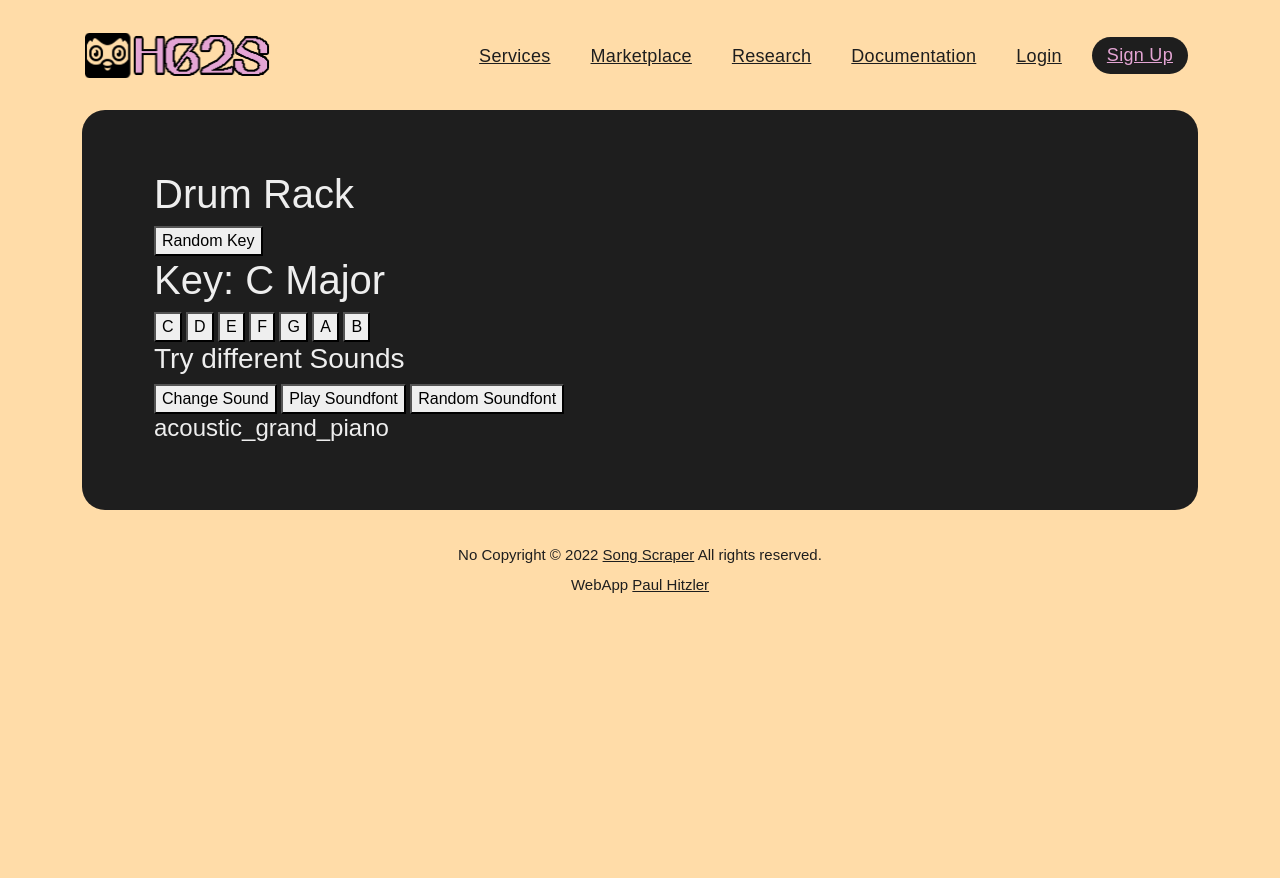
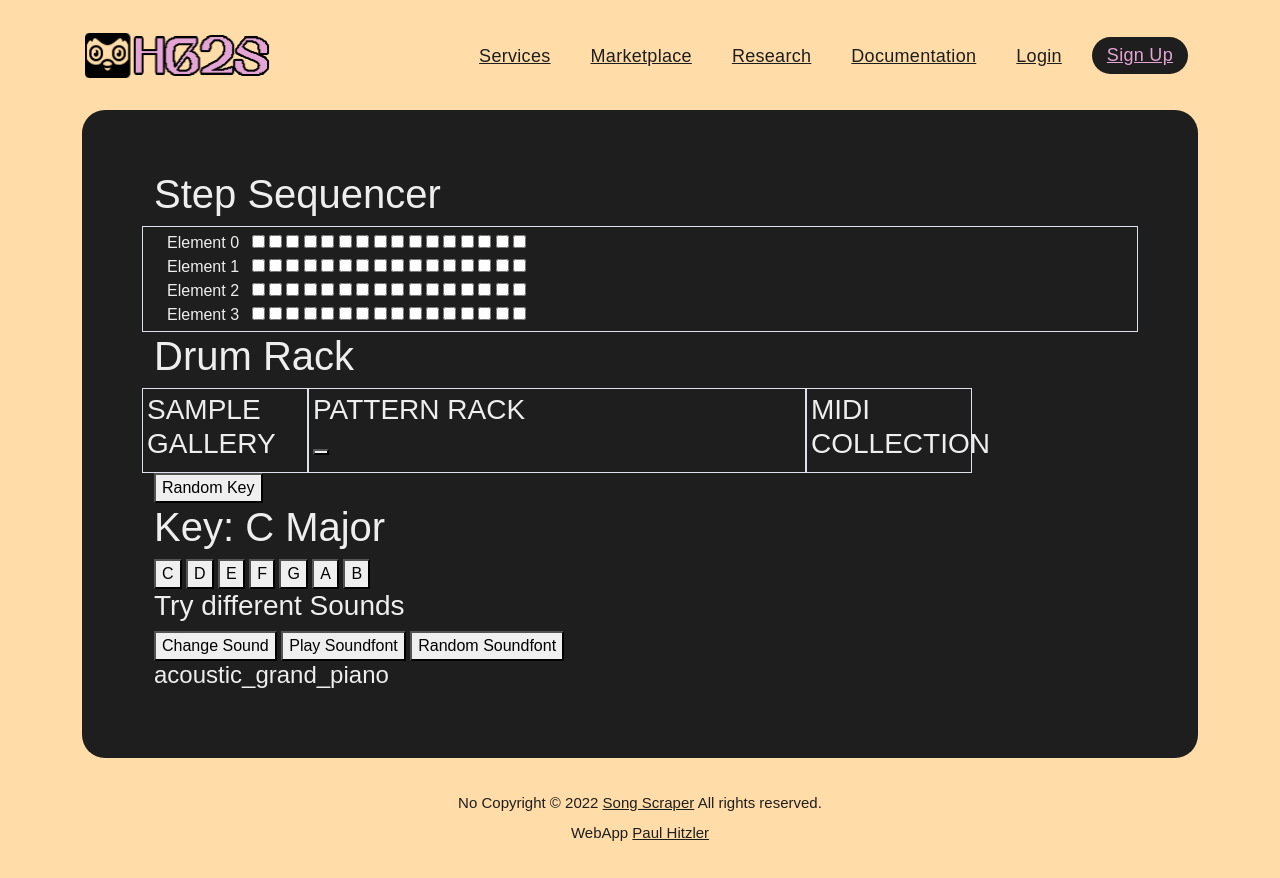
Before and after one commit to hsapaul/WebApp_HG2S, a Flask app: page /jstest in a window 1280 px wide. Before the commit the page ends 593 px from the top, so only its background shows below. Run offline with Flask 2, Linux system fonts and the light colour scheme; data that the repository does not hold is empty; some libraries are stand-ins or nearby versions; some web fonts are replaced.

Commit message:
- Step Sequencer with Tone.js works!

```diff
--- a/Project/templates/base.html
+++ b/Project/templates/base.html
@@ -21,9 +21,15 @@
 <!--        &lt;!&ndash; JAVASCRIPT &ndash;&gt;-->
         <script type="text/javascript" src="{{ url_for('static', filename='js/jquery.js')}}"></script>
         <script type="text/javascript" src="{{ url_for('static', filename='js/jquery.min.js')}}"></script>
+
         <script type="text/javascript" src="{{ url_for('static', filename = 'node_modules/@popperjs/core/dist/umd/popper.min.js')}}"></script>
         <script type="module" src="{{ url_for('static', filename = 'node_modules/@popperjs/core/lib/popper.js')}}"></script>
+
+        <script id="tone_module" type="module" src="{{ url_for('static', filename = 'node_modules/tone/build/Tone.js')}}" async></script>
+
         <script type="text/javascript" src="{{ url_for('static', filename='js/bootstrap.min.js')}}"></script>
+
+
 <!--        <script type="text/javascript" src="{{ url_for('static', filename='js/custom.min.js')}}"></script>-->
 <!--        <script type="text/javascript" src="{{ url_for('static', filename='js/isotope.js/isotope.min.js')}}"></script>-->
 <!--        <script type="text/javascript" src="{{ url_for('static', filename='js/own-carousel.js')}}"></script>-->
@@ -31,6 +37,7 @@
 <!--        <script type="text/javascript" src="{{ url_for('static', filename='js/tabs.js')}}"></script>-->
 <!--        <script type="text/javascript" src="{{ url_for('static', filename='js/popup.js')}}"></script>-->
         <script type="text/javascript" src="{{ url_for('static', filename='js/soundfont-player.min.js')}}"></script>
+
         {% block extra_head_configs %}
         {% endblock %}
     </head>
--- a/Project/templates/js_test.html
+++ b/Project/templates/js_test.html
@@ -19,16 +19,55 @@ HG2S - Text Prompt Song Generation
 {% endif %}
 
 <div class="container">
+    <h1>Step Sequencer</h1>
+    <!--    <button id="button_start">Start</button>-->
+    <!-- Show Start Button when sequencer_script is loaded -->
+    <button id="button_start" style="display: none;">Start</button>
+    <div class="row border p-1">
+        {% for i in range(4) %}
+        <div class="sequencer-row">
+            <h6 class="d-inline mx-2">Element {{i}}</h6>
+            {% for i in range(16) %}
+            {% if i % 4 == 0 %}
+            <input class="d-inline bg-danger border-danger" type="checkbox">
+            {% else %}
+            <input class="d-inline" type="checkbox">
+            {% endif %}
+            {% endfor %}
+        </div>
+        {% endfor %}
+    </div>
+</div>
+
+<div class="container">
     <h1>Drum Rack</h1>
     <div class="row">
-        {% for kick in kick_paths %}
-        <div class="col-2">
-            <button id="audio" class="d-inline" onclick="playKick('{{static_url}}', '{{kick_names[loop.index - 1]}}')">
-                kick {{loop.index - 1}}
-            </button>
+        <!-- SAMPLE GALLERY -->
+        <div class="d-inline-block border p-1 col-2">
+            <h3>SAMPLE GALLERY</h3>
+            {% for kick in kick_paths %}
+            <div class="">
+                <button id="audio" class=""
+                        onclick="playKick('{{static_url}}', '{{kick_names[loop.index - 1]}}')">
+                    Kick Sample {{loop.index - 1}}
+                </button>
+            </div>
+            {% endfor %}
         </div>
-<!--            <button class="btn btn-primary" onclick="">{{kick}}</button>-->
-        {% endfor %}
+        <!-- PATTERN RACK -->
+        <div class="d-inline-block border p-1 col-6">
+            <h3>PATTERN RACK</h3>
+            <div class="">
+                <button class=""></button>
+            </div>
+        </div>
+        <!-- MIDI COLLECTION -->
+        <div class="d-inline-block border p-1 col-2">
+            <h3>MIDI COLLECTION</h3>
+            {% for midi in midi_paths %}
+            {{midi}}
+            {% endfor %}
+        </div>
     </div>
 </div>
 <div class="container">
@@ -50,178 +89,261 @@ HG2S - Text Prompt Song Generation
 
 <script>
 
-    let play_now = false;
-    const audioContext = new AudioContext();
+    var sequencer_script = document.querySelector('#tone_module')
 
-    tonic = {
-        "C": 261.63,
-        "C#": 277.18,
-        "D": 293.66,
-        "D#": 311.13,
-        "E": 329.63,
-        "F": 349.23,
-        "F#": 369.99,
-        "G": 392.00,
-        "G#": 415.30,
-        "A": 440.00,
-        "A#": 466.16,
-        "B": 493.88
-    };
-    mode = {
-        "Major": [0, 2, 4, 5, 7, 9, 11], "Minor": [0, 2, 3, 5, 7, 8, 10],
-        "Pentatonic": [0, 2, 4, 7, 9], "Blues": [0, 3, 5, 6, 7, 10],
-        "Ionian": [0, 2, 4, 5, 7, 9, 11], "Dorian": [0, 2, 3, 5, 7, 9, 10],
-        "Phrygian": [0, 1, 3, 5, 7, 8, 10], "Lydian": [0, 2, 4, 6, 7, 9, 11],
-        "Mixolydian": [0, 2, 4, 5, 7, 9, 10], "Aeolian": [0, 2, 3, 5, 7, 8, 10],
-        "Locrian": [0, 1, 3, 5, 6, 8, 10], "Harmonic Minor": [0, 2, 3, 5, 7, 8, 11],
-        "Melodic Minor": [0, 2, 3, 5, 7, 9, 11], "Whole Tone": [0, 2, 4, 6, 8, 10],
-        "Diminished": [0, 2, 3, 5, 6, 8, 9, 11], "Chromatic": [0, 1, 2, 3, 4, 5, 6, 7, 8, 9, 10, 11],
-        "Major Pentatonic": [0, 2, 4, 7, 9], "Minor Pentatonic": [0, 3, 5, 7, 10],
-        "Major Blues": [0, 2, 3, 4, 7, 9], "Minor Blues": [0, 3, 5, 6, 7, 10]
-    };
+    sequencer_script.addEventListener('load', function () {
+        const synths = [
+            new Tone.Synth().toDestination(),
+            new Tone.Synth().toDestination(),
+            new Tone.Synth().toDestination(),
+            new Tone.Synth().toDestination()
+        ];
+
+        const drum_samples = [
+            new Tone.Player("{{static_url}}/kicks/BOS_DHT_Kick_One_Shot_Rumble_Massive.wav").toDestination(),
+            new Tone.Player("{{static_url}}/kicks/BOS_DHT_Kick_One_Shot_Rumble_Night.wav").toDestination(),
+            new Tone.Player("{{static_url}}/kicks/BOS_DHT_Kick_One_Shot_Rumble_Scary.wav").toDestination(),
+            new Tone.Player("{{static_url}}/kicks/BOS_DHT_Kick_One_Shot_Rumble_Thud.wav").toDestination()
+        ];
+
+        synths[0].oscillator.type = "sine";
+        synths[1].oscillator.type = "triangle";
+        synths[2].oscillator.type = "sawtooth";
+        synths[3].oscillator.type = "square";
 
 
-    // DEFAULT KEY
-    let key = "C";
-    let scale = "Major";
-    let note_1 = {"note": "C", "frequency": tonic["C"]};
-    let note_2 = {"note": "D", "frequency": tonic["D"]};
-    let note_3 = {"note": "E", "frequency": tonic["E"]};
-    let note_4 = {"note": "F", "frequency": tonic["F"]};
-    let note_5 = {"note": "G", "frequency": tonic["G"]};
-    let note_6 = {"note": "A", "frequency": tonic["A"]};
-    let note_7 = {"note": "B", "frequency": tonic["B"]};
+        synths.forEach(synth => synth.toMaster());
 
-    oscillator_types = ["sine", "square", "sawtooth", "triangle"];
-    let oscillator_type = oscillator_types[0];
+        // const $rows = document.querySelectorAll(".sequencer-row"), notes = ["G5", "A5", "B5", "A3"];
+        const $rows = document.querySelectorAll(".sequencer-row"), notes = ["C4", "C4", "C4", "C4"];
 
-    function playKick(static_url, kick) {
-        let path = static_url + "/kicks/" + kick;
-        let audio = new Audio(path);
-        audio.play();
-    }
+        console.log($rows);
+        let index = 0;
 
-    function random_key() {
-        key = Object.keys(tonic)[Math.floor(Math.random() * Object.keys(tonic).length)];
-        scale = Object.keys(mode)[Math.floor(Math.random() * Object.keys(mode).length)];
-        document.querySelector("h1").innerHTML = "Key: " + key + " " + scale;
-        if (scale == "Major") {
-            for (let i = 0; i < 7; i++) {
-                note = Object.keys(tonic)[(Object.keys(tonic).indexOf(key) + mode[scale][i]) % 12];
-                document.querySelector("button:nth-child(" + (i + 3) + ")").innerHTML = note;
-            }
-        } else if (scale == "Minor") {
-            for (let i = 0; i < 7; i++) {
-                note = Object.keys(tonic)[(Object.keys(tonic).indexOf(key) + mode[scale][i]) % 12];
-                document.querySelector("button:nth-child(" + (i + 3) + ")").innerHTML = note;
-            }
-        } else if (scale == "Pentatonic") {
-            for (let i = 0; i < 5; i++) {
-                note = Object.keys(tonic)[(Object.keys(tonic).indexOf(key) + mode[scale][i]) % 12];
-                document.querySelector("button:nth-child(" + (i + 3) + ")").innerHTML = note;
-            }
-        } else if (scale == "Blues") {
-            for (let i = 0; i < 6; i++) {
-                note = Object.keys(tonic)[(Object.keys(tonic).indexOf(key) + mode[scale][i]) % 12];
-                document.querySelector("button:nth-child(" + (i + 3) + ")").innerHTML = note;
-            }
+        // repeated event every 8th note
+        Tone.Transport.scheduleRepeat(repeat_drum_samples, "8n");
+        Tone.Transport.start();
+
+        function play_note_with_tone_js() {
+            Tone.start();
+            Tone.Transport.toggle();
         }
 
-        note_1 = {"note": key, "frequency": tonic[key]};
-        note_2 = {"note": key, "frequency": tonic[key] * Math.pow(2, mode[scale][1] / 12)};
-        note_3 = {"note": key, "frequency": tonic[key] * Math.pow(2, mode[scale][2] / 12)};
-        note_4 = {"note": key, "frequency": tonic[key] * Math.pow(2, mode[scale][3] / 12)};
-        note_5 = {"note": key, "frequency": tonic[key] * Math.pow(2, mode[scale][4] / 12)};
-        note_6 = {"note": key, "frequency": tonic[key] * Math.pow(2, mode[scale][5] / 12)};
-        note_7 = {"note": key, "frequency": tonic[key] * Math.pow(2, mode[scale][6] / 12)};
-        document.querySelector("button")[1].innerHTML = note_1.note;
-        document.querySelector("button")[2].innerHTML = note_2.note;
-        document.querySelector("button")[3].innerHTML = note_3.note;
-        document.querySelector("button")[4].innerHTML = note_4.note;
-        document.querySelector("button")[5].innerHTML = note_5.note;
-        document.querySelector("button")[6].innerHTML = note_6.note;
-        document.querySelector("button")[7].innerHTML = note_7.note;
-    }
+        // function repeat(time) {
+        //     console.log("repeat");
+        //     let step = index % 16;
+        //     for (let i = 0; i < $rows.length; i++) {
+        //         let $input = $rows[i].querySelectorAll("input")[step];
+        //         let synth = synths[i],
+        //             note = notes[i],
+        //             $row = $rows[i];
+        //         if ($input.checked) {
+        //             synth.triggerAttackRelease("C4", "8n", time);
+        //         }
+        //     }
+        //     index++;
+        // }
 
-    function play(note) {
-        console.log(note);
-        const oscillator = audioContext.createOscillator();
-        oscillator.frequency.value = note.frequency;
-        oscillator.type = oscillator_type;
-        oscillator.connect(audioContext.destination);
-        oscillator.start();
-        setTimeout(() => {
-            oscillator.stop();
-        }, 500);
-    }
+        function repeat_drum_samples(time) {
+            console.log("repeat");
+            let step = index % 16;
+            for (let i = 0; i < $rows.length; i++) {
+                let $input = $rows[i].querySelectorAll("input")[step];
+                let drum_sample = drum_samples[i],
+                    $row = $rows[i];
+                if ($input.checked) {
+                    drum_sample.start();
+                }
+            }
+            index++;
+        }
 
-    document.addEventListener('keydown', play_note);
+        // Show Start Button when sequencer_script is loaded
+        document.getElementById("button_start").style.display = "block";
 
-    function play_note(event) {
-        if (event.key == "y") {
-            play(note_1);
-            document.querySelector("button:nth-child(3)").style.backgroundColor = "#" + ((1 << 24) * Math.random() | 0).toString(16).padStart(6, "0");
-        } else if (event.key == "x") {
-            play(note_2);
-            document.querySelector("button:nth-child(4)").style.backgroundColor = "#" + ((1 << 24) * Math.random() | 0).toString(16).padStart(6, "0");
-        } else if (event.key == "c") {
-            play(note_3);
-            document.querySelector("button:nth-child(5)").style.backgroundColor = "#" + ((1 << 24) * Math.random() | 0).toString(16).padStart(6, "0");
-        } else if (event.key == "v") {
-            play(note_4);
-            document.querySelector("button:nth-child(6)").style.backgroundColor = "#" + ((1 << 24) * Math.random() | 0).toString(16).padStart(6, "0");
-        } else if (event.key == "b") {
-            play(note_5);
-            document.querySelector("button:nth-child(7)").style.backgroundColor = "#" + ((1 << 24) * Math.random() | 0).toString(16).padStart(6, "0");
-        } else if (event.key == "n") {
-            play(note_6);
-            document.querySelector("button:nth-child(8)").style.backgroundColor = "#" + ((1 << 24) * Math.random() | 0).toString(16).padStart(6, "0");
-        } else if (event.key == "m") {
-            play(note_7);
-            document.querySelector("buttonm:nth-child(9)").style.backgroundColor = "#" + ((1 << 24) * Math.random() | 0).toString(16).padStart(6, "0");
-        }
-    }
-
-    function change_sound() {
-        oscillator_type = oscillator_types[(oscillator_types.indexOf(oscillator_type) + 1) % 4];
-    }
+        // Start Button
+        document.getElementById("button_start").addEventListener("click", function () {
+            play_note_with_tone_js();
+        });
 
 
-    // -- SOUNDFONTS --
+    })
 
-    let soundfont_instrument = 'acoustic_grand_piano';
-    let soundfont_instruments = ['clavinet', 'acoustic_grand_piano', 'acoustic_guitar_nylon', 'acoustic_guitar_steel',
-        'electric_guitar_clean', 'electric_guitar_jazz', 'electric_guitar_muted', 'overdriven_guitar',
-        'distortion_guitar', 'guitar_harmonics', 'acoustic_bass', 'electric_bass_finger',
-        'electric_bass_pick', 'fretless_bass', 'slap_bass_1', 'slap_bass_2', 'synth_bass_1',
-        'synth_bass_2', 'violin', 'viola', 'cello', 'contrabass', 'tremolo_strings',
-        'pizzicato_strings', 'orchestral_harp', 'timpani', 'string_ensemble_1', 'string_ensemble_2',
-        'synth_strings_1', 'synth_strings_2', 'choir_aahs', 'voice_oohs', 'synth_voice', 'orchestra_hit',
-        'trumpet', 'trombone', 'tuba', 'muted_trumpet', 'french_horn', 'brass_section', 'synth_brass_1',
-        'synth_brass_2', 'soprano_sax', 'alto_sax', 'tenor_sax', 'baritone_sax', 'oboe', 'english_horn',
-        'bassoon', 'clarinet', 'piccolo', 'flute', 'recorder', 'pan_flute', 'blown_bottle', 'shakuhachi',
-        'whistle', 'ocarina', 'lead_1_square', 'lead_2_sawtooth', 'lead_3_calliope', 'lead_4_chiff',
-        'lead_5_charang', 'lead_6_voice', 'lead_7_fifths', 'lead_8_bass__lead', 'pad_1_new_age',
-        'pad_2_warm', 'pad_3_polysynth', 'pad_4_choir', 'pad_5_bowed', 'pad_6_metallic', 'pad_7_halo',
-        'pad_8_sweep', 'fx_1_rain', 'fx_2_soundtrack', 'fx_3_crystal', 'fx_4_atmosphere', 'fx_5_brightness']
 
-    function change_soundfont_instrument() {
-        console.log("change_soundfont_instrument");
-        soundfont_instrument = soundfont_instruments[Math.floor(Math.random() * soundfont_instruments.length)];
-        document.querySelector("h4").innerHTML = soundfont_instrument;
-        Soundfont.instrument(audioContext, soundfont_instrument).then(function (instrument) {
-            soundfont_instrument = instrument;
-        });
-    }
-
-    function play_soundfont() {
-        // console.log("play_c4");
-        // play(note_1);
-        console.log("play_soundfont");
-        Soundfont.instrument(audioContext, soundfont_instrument).then((instrument) => {
-            instrument.play('C4');
-        });
-    }
+    //
+    //
+    // // let play_now = false;
+    // // const audioContext = new AudioContext();
+    //
+    // tonic = {
+    //     "C": 261.63,
+    //     "C#": 277.18,
+    //     "D": 293.66,
+    //     "D#": 311.13,
+    //     "E": 329.63,
+    //     "F": 349.23,
+    //     "F#": 369.99,
+    //     "G": 392.00,
+    //     "G#": 415.30,
+    //     "A": 440.00,
+    //     "A#": 466.16,
+    //     "B": 493.88
+    // };
+    // mode = {
+    //     "Major": [0, 2, 4, 5, 7, 9, 11], "Minor": [0, 2, 3, 5, 7, 8, 10],
+    //     "Pentatonic": [0, 2, 4, 7, 9], "Blues": [0, 3, 5, 6, 7, 10],
+    //     "Ionian": [0, 2, 4, 5, 7, 9, 11], "Dorian": [0, 2, 3, 5, 7, 9, 10],
+    //     "Phrygian": [0, 1, 3, 5, 7, 8, 10], "Lydian": [0, 2, 4, 6, 7, 9, 11],
+    //     "Mixolydian": [0, 2, 4, 5, 7, 9, 10], "Aeolian": [0, 2, 3, 5, 7, 8, 10],
+    //     "Locrian": [0, 1, 3, 5, 6, 8, 10], "Harmonic Minor": [0, 2, 3, 5, 7, 8, 11],
+    //     "Melodic Minor": [0, 2, 3, 5, 7, 9, 11], "Whole Tone": [0, 2, 4, 6, 8, 10],
+    //     "Diminished": [0, 2, 3, 5, 6, 8, 9, 11], "Chromatic": [0, 1, 2, 3, 4, 5, 6, 7, 8, 9, 10, 11],
+    //     "Major Pentatonic": [0, 2, 4, 7, 9], "Minor Pentatonic": [0, 3, 5, 7, 10],
+    //     "Major Blues": [0, 2, 3, 4, 7, 9], "Minor Blues": [0, 3, 5, 6, 7, 10]
+    // };
+    //
+    //
+    // // DEFAULT KEY
+    // let key = "C";
+    // let scale = "Major";
+    // let note_1 = {"note": "C", "frequency": tonic["C"]};
+    // let note_2 = {"note": "D", "frequency": tonic["D"]};
+    // let note_3 = {"note": "E", "frequency": tonic["E"]};
+    // let note_4 = {"note": "F", "frequency": tonic["F"]};
+    // let note_5 = {"note": "G", "frequency": tonic["G"]};
+    // let note_6 = {"note": "A", "frequency": tonic["A"]};
+    // let note_7 = {"note": "B", "frequency": tonic["B"]};
+    //
+    // oscillator_types = ["sine", "square", "sawtooth", "triangle"];
+    // let oscillator_type = oscillator_types[0];
+    //
+    // function playKick(static_url, kick) {
+    //     let path = static_url + "/kicks/" + kick;
+    //     let audio = new Audio(path);
+    //     audio.play();
+    // }
+    //
+    // function random_key() {
+    //     key = Object.keys(tonic)[Math.floor(Math.random() * Object.keys(tonic).length)];
+    //     scale = Object.keys(mode)[Math.floor(Math.random() * Object.keys(mode).length)];
+    //     document.querySelector("h1").innerHTML = "Key: " + key + " " + scale;
+    //     if (scale == "Major") {
+    //         for (let i = 0; i < 7; i++) {
+    //             note = Object.keys(tonic)[(Object.keys(tonic).indexOf(key) + mode[scale][i]) % 12];
+    //             document.querySelector("button:nth-child(" + (i + 3) + ")").innerHTML = note;
+    //         }
+    //     } else if (scale == "Minor") {
+    //         for (let i = 0; i < 7; i++) {
+    //             note = Object.keys(tonic)[(Object.keys(tonic).indexOf(key) + mode[scale][i]) % 12];
+    //             document.querySelector("button:nth-child(" + (i + 3) + ")").innerHTML = note;
+    //         }
+    //     } else if (scale == "Pentatonic") {
+    //         for (let i = 0; i < 5; i++) {
+    //             note = Object.keys(tonic)[(Object.keys(tonic).indexOf(key) + mode[scale][i]) % 12];
+    //             document.querySelector("button:nth-child(" + (i + 3) + ")").innerHTML = note;
+    //         }
+    //     } else if (scale == "Blues") {
+    //         for (let i = 0; i < 6; i++) {
+    //             note = Object.keys(tonic)[(Object.keys(tonic).indexOf(key) + mode[scale][i]) % 12];
+    //             document.querySelector("button:nth-child(" + (i + 3) + ")").innerHTML = note;
+    //         }
+    //     }
+    //
+    //     note_1 = {"note": key, "frequency": tonic[key]};
+    //     note_2 = {"note": key, "frequency": tonic[key] * Math.pow(2, mode[scale][1] / 12)};
+    //     note_3 = {"note": key, "frequency": tonic[key] * Math.pow(2, mode[scale][2] / 12)};
+    //     note_4 = {"note": key, "frequency": tonic[key] * Math.pow(2, mode[scale][3] / 12)};
+    //     note_5 = {"note": key, "frequency": tonic[key] * Math.pow(2, mode[scale][4] / 12)};
+    //     note_6 = {"note": key, "frequency": tonic[key] * Math.pow(2, mode[scale][5] / 12)};
+    //     note_7 = {"note": key, "frequency": tonic[key] * Math.pow(2, mode[scale][6] / 12)};
+    //     document.querySelector("button")[1].innerHTML = note_1.note;
+    //     document.querySelector("button")[2].innerHTML = note_2.note;
+    //     document.querySelector("button")[3].innerHTML = note_3.note;
+    //     document.querySelector("button")[4].innerHTML = note_4.note;
+    //     document.querySelector("button")[5].innerHTML = note_5.note;
+    //     document.querySelector("button")[6].innerHTML = note_6.note;
+    //     document.querySelector("button")[7].innerHTML = note_7.note;
+    // }
+    //
+    // function play(note) {
+    //     console.log(note);
+    //     const oscillator = audioContext.createOscillator();
+    //     oscillator.frequency.value = note.frequency;
+    //     oscillator.type = oscillator_type;
+    //     oscillator.connect(audioContext.destination);
+    //     oscillator.start();
+    //     setTimeout(() => {
+    //         oscillator.stop();
+    //     }, 500);
+    // }
+    //
+    // document.addEventListener('keydown', play_note);
+    //
+    // function play_note(event) {
+    //     if (event.key == "y") {
+    //         play(note_1);
+    //         document.querySelector("button:nth-child(3)").style.backgroundColor = "#" + ((1 << 24) * Math.random() | 0).toString(16).padStart(6, "0");
+    //     } else if (event.key == "x") {
+    //         play(note_2);
+    //         document.querySelector("button:nth-child(4)").style.backgroundColor = "#" + ((1 << 24) * Math.random() | 0).toString(16).padStart(6, "0");
+    //     } else if (event.key == "c") {
+    //         play(note_3);
+    //         document.querySelector("button:nth-child(5)").style.backgroundColor = "#" + ((1 << 24) * Math.random() | 0).toString(16).padStart(6, "0");
+    //     } else if (event.key == "v") {
+    //         play(note_4);
+    //         document.querySelector("button:nth-child(6)").style.backgroundColor = "#" + ((1 << 24) * Math.random() | 0).toString(16).padStart(6, "0");
+    //     } else if (event.key == "b") {
+    //         play(note_5);
+    //         document.querySelector("button:nth-child(7)").style.backgroundColor = "#" + ((1 << 24) * Math.random() | 0).toString(16).padStart(6, "0");
+    //     } else if (event.key == "n") {
+    //         play(note_6);
+    //         document.querySelector("button:nth-child(8)").style.backgroundColor = "#" + ((1 << 24) * Math.random() | 0).toString(16).padStart(6, "0");
+    //     } else if (event.key == "m") {
+    //         play(note_7);
+    //         document.querySelector("buttonm:nth-child(9)").style.backgroundColor = "#" + ((1 << 24) * Math.random() | 0).toString(16).padStart(6, "0");
+    //     }
+    // }
+    //
+    // function change_sound() {
+    //     oscillator_type = oscillator_types[(oscillator_types.indexOf(oscillator_type) + 1) % 4];
+    // }
+    //
+    //
+    // // -- SOUNDFONTS --
+    //
+    // let soundfont_instrument = 'acoustic_grand_piano';
+    // let soundfont_instruments = ['clavinet', 'acoustic_grand_piano', 'acoustic_guitar_nylon', 'acoustic_guitar_steel',
+    //     'electric_guitar_clean', 'electric_guitar_jazz', 'electric_guitar_muted', 'overdriven_guitar',
+    //     'distortion_guitar', 'guitar_harmonics', 'acoustic_bass', 'electric_bass_finger',
+    //     'electric_bass_pick', 'fretless_bass', 'slap_bass_1', 'slap_bass_2', 'synth_bass_1',
+    //     'synth_bass_2', 'violin', 'viola', 'cello', 'contrabass', 'tremolo_strings',
+    //     'pizzicato_strings', 'orchestral_harp', 'timpani', 'string_ensemble_1', 'string_ensemble_2',
+    //     'synth_strings_1', 'synth_strings_2', 'choir_aahs', 'voice_oohs', 'synth_voice', 'orchestra_hit',
+    //     'trumpet', 'trombone', 'tuba', 'muted_trumpet', 'french_horn', 'brass_section', 'synth_brass_1',
+    //     'synth_brass_2', 'soprano_sax', 'alto_sax', 'tenor_sax', 'baritone_sax', 'oboe', 'english_horn',
+    //     'bassoon', 'clarinet', 'piccolo', 'flute', 'recorder', 'pan_flute', 'blown_bottle', 'shakuhachi',
+    //     'whistle', 'ocarina', 'lead_1_square', 'lead_2_sawtooth', 'lead_3_calliope', 'lead_4_chiff',
+    //     'lead_5_charang', 'lead_6_voice', 'lead_7_fifths', 'lead_8_bass__lead', 'pad_1_new_age',
+    //     'pad_2_warm', 'pad_3_polysynth', 'pad_4_choir', 'pad_5_bowed', 'pad_6_metallic', 'pad_7_halo',
+    //     'pad_8_sweep', 'fx_1_rain', 'fx_2_soundtrack', 'fx_3_crystal', 'fx_4_atmosphere', 'fx_5_brightness']
+    //
+    // function change_soundfont_instrument() {
+    //     console.log("change_soundfont_instrument");
+    //     soundfont_instrument = soundfont_instruments[Math.floor(Math.random() * soundfont_instruments.length)];
+    //     document.querySelector("h4").innerHTML = soundfont_instrument;
+    //     Soundfont.instrument(audioContext, soundfont_instrument).then(function (instrument) {
+    //         soundfont_instrument = instrument;
+    //     });
+    // }
+    //
+    // function play_soundfont() {
+    //     // console.log("play_c4");
+    //     // play(note_1);
+    //     console.log("play_soundfont");
+    //     Soundfont.instrument(audioContext, soundfont_instrument).then((instrument) => {
+    //         instrument.play('C4');
+    //     });
+    // }
 
 </script>
 {% endblock %}
```
